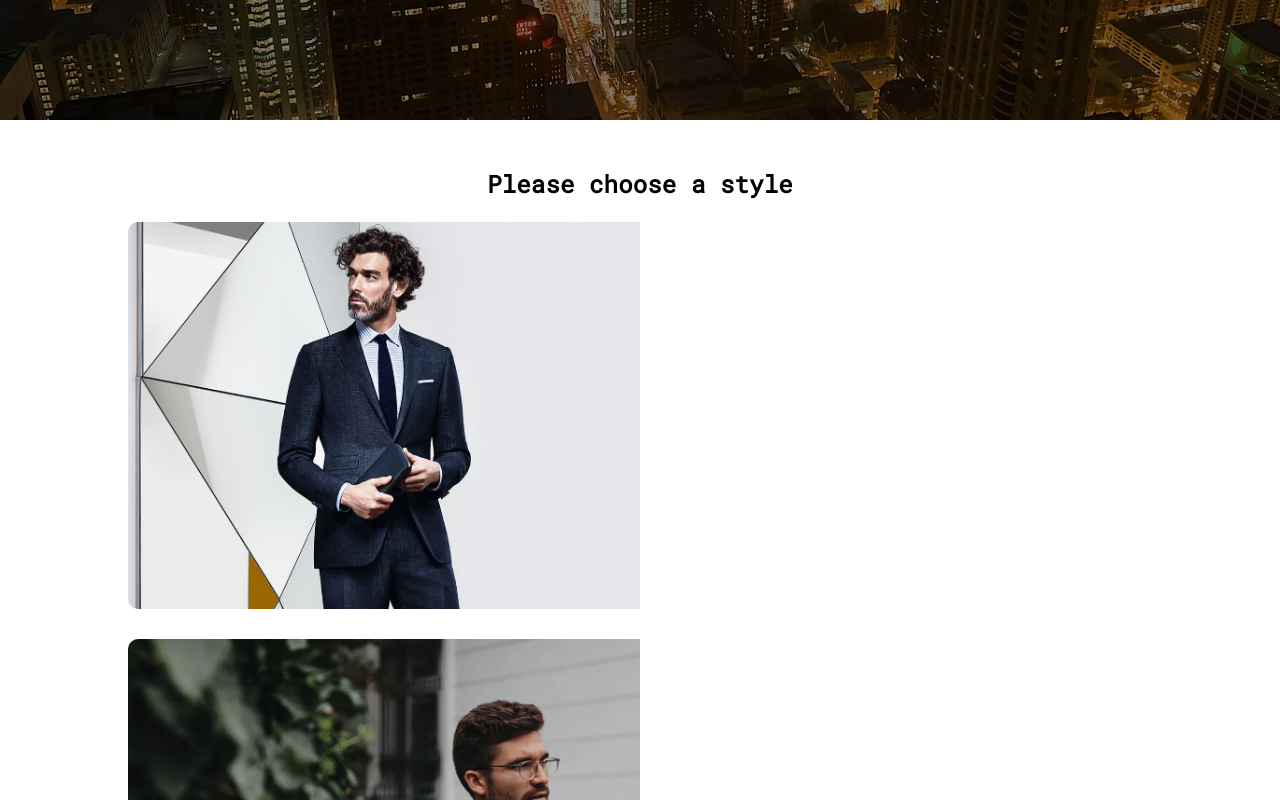
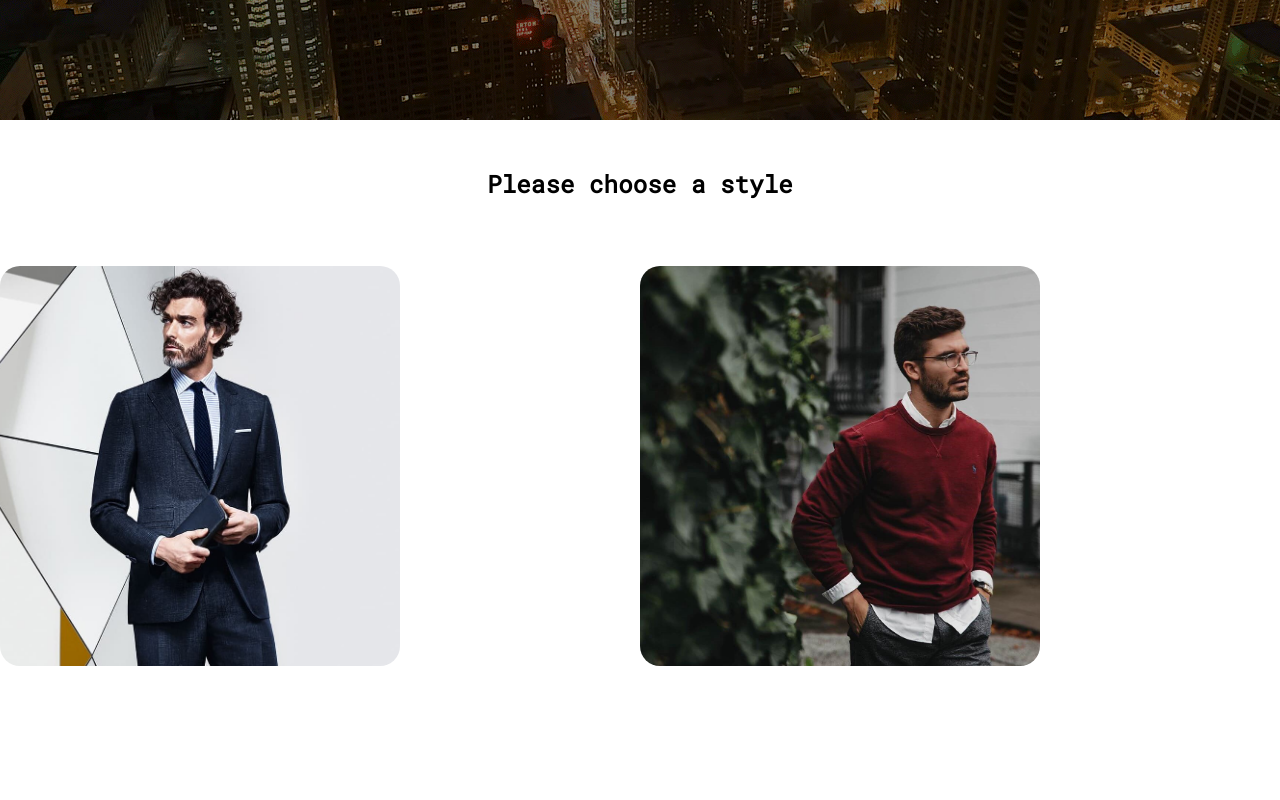
Before and after one commit to Wpduong159/TechsunReact, a React (Create React App) app: page / in a window 1280 px wide. Shown: the part 680-1480 px from the top of the page. Built offline with nearby package versions, Linux system fonts and the light colour scheme.

Commit message:
made more progress on home screen

```diff
--- a/src/App.css
+++ b/src/App.css
@@ -87,35 +87,45 @@ nav {
     color: black;
 }
 
-@media(max-width: 700px) {
+.promptRow {
+    margin-top: 5%;
+    display: flex;
+    justify-content: space-between;
+}
+
+@media(max-width: 770px) {
     .promptRow {
         flex-direction: column;
+        align-items: center;
     }
 }
 
 .chooseStyle {
-    width: 80%;
+    width: 100%;
     margin: auto;
     text-align: center;
     padding-top: 20px;
 }
 
 .promptColumn{
-    flex-basis: 32%;
-    border-radius: 10px;
+    flex-basis: 50%;
     margin-bottom: 30px;
     position: relative;
     overflow: hidden;
 }
 
 .promptColumn img {
-    width: 50%;
+    width: 400px;
+    height: 400px;
+    border-radius: 20px;
+    object-fit: cover;
     display: block;
 }
 
 .promptLayer {
     height: 100%;
-    width: 50%;
+    width: 400px;
+    border-radius: 20px;
     position: absolute;
     top: 0;
     left: 0;
@@ -139,6 +149,6 @@ nav {
 }
 
 .promptLayer:hover h3 {
-    bottom: 49%;
+    bottom: 30%;
     opacity: 1;
 }
--- a/src/pages/Home.js
+++ b/src/pages/Home.js
@@ -10,8 +10,7 @@ function Home(){
             <section className="initial">
                 <img className="cityBackground" src={City} alt="City background" />
                 <div className="welcome">
-                    <h1>Welcome</h1>
-                    <h2>Let's pick today's look</h2>
+                    <h1>Welcome. Let's pick today's look.</h1>
                 </div>
             </section>
             <section className="chooseStyle">
```
Also changed, not shown: src/images/cas_sample.jpg.
